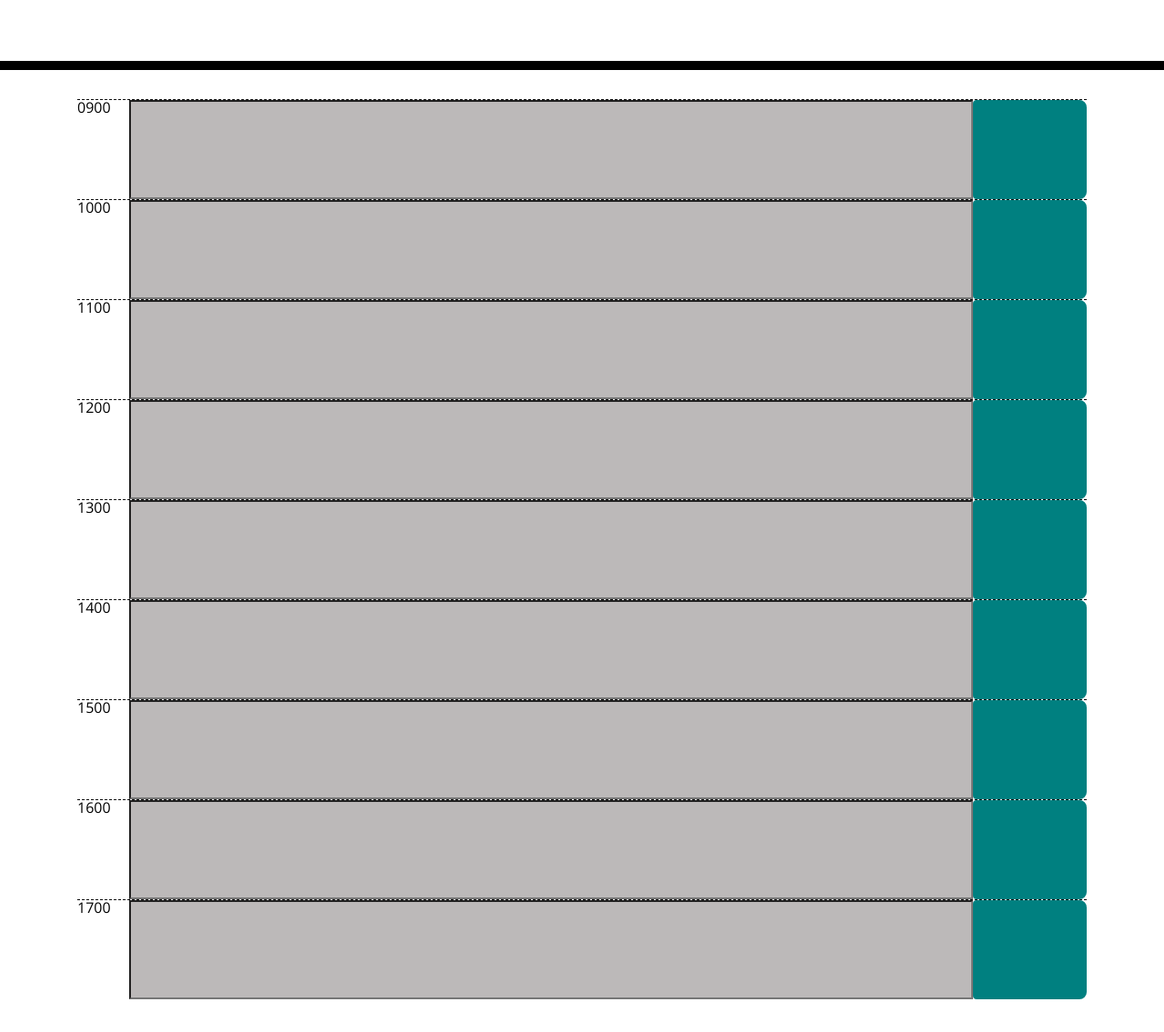
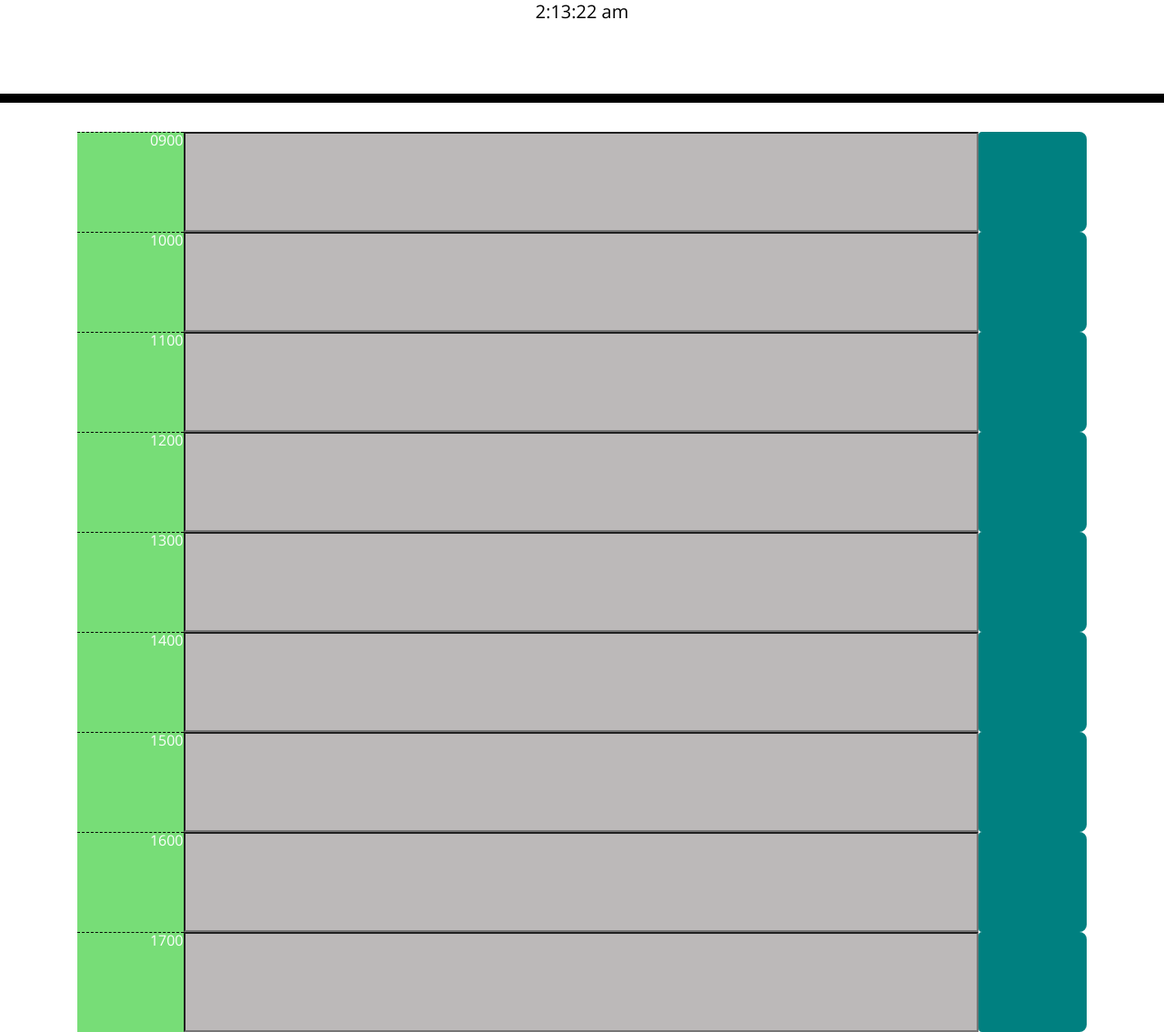
Before and after one commit to erict001/Work-Planner, a plain HTML site: page index.html in a window 1280 px wide. Shown: the part 191-1326 px from the top of the page at 91% size. Before the commit the page ends 1290 px from the top, so only its background shows below. Drawn offline with nearby package versions, Linux system fonts and the light colour scheme.

Commit message:
moment almost working

```diff
--- a/index.html
+++ b/index.html
@@ -30,50 +30,50 @@
     </header>
     <div class="container">
       <!-- Timeblocks go here -->
-      <div class="hour">
-        <div class="hourPlace"> 0900 </div>
-        <input type="text" class="textDiv">
+      <div class="whole">
+        <div class="hour"> 0900 </div>
+        <input type="text" id="description" class="textDiv">
         <button class="btn"></button>
       </div>
-      <div class="hour">
-        <div class="hourPlace"> 1000 </div>
-        <input type="text" class="textDiv">
+      <div class="whole">
+        <div class="hour"> 1000 </div>
+        <input type="text" id="description" class="textDiv">
         <button class="btn"></button>
       </div>
-      <div class="hour">
-        <div class="hourPlace"> 1100 </div>
-        <input type="text" class="textDiv">
+      <div class="whole">
+        <div class="hour"> 1100 </div>
+        <input type="text" id="description" class="textDiv">
         <button class="btn"></button>
       </div>
-      <div class="hour">
-        <div class="hourPlace"> 1200 </div>
-        <input type="text" class="textDiv">
+      <div class="whole">
+        <div class="hour"> 1200 </div>
+        <input type="text" id="description" class="textDiv">
         <button class="btn"></button>
       </div>
-      <div class="hour">
-        <div class="hourPlace"> 1300 </div>
-        <input type="text" class="textDiv">
+      <div class="whole">
+        <div class="hour"> 1300 </div>
+        <input type="text" id="description" class="textDiv">
         <button class="btn"></button>
       </div>
-      <div class="hour">
-        <div class="hourPlace"> 1400 </div>
-        <input type="text" class="textDiv">
+      <div class="whole">
+        <div class="hour"> 1400 </div>
+        <input type="text" id="description" class="textDiv">
         <button class="btn"></button>
       </div>
-      <div class="hour">
-        <div class="hourPlace"> 1500 </div>
-        <input type="text" class="textDiv">
+      <div class="whole">
+        <div class="hour"> 1500 </div>
+        <input type="text" id="description" class="textDiv">
         <button class="btn"></button>
       </button>
     </div>
-      <div class="hour">
-        <div class="hourPlace"> 1600 </div>
-        <input type="text" class="textDiv">
+      <div class="whole">
+        <div class="hour"> 1600 </div>
+        <input type="text" id="description" class="textDiv">
         <button class="btn"></button>
       </div>
-      <div class="hour">
-        <div class="hourPlace">1700</div>
-        <input type="text" class="textDiv">
+      <div class="whole">
+        <div class="hour">1700</div>
+        <input type="text" id="description" class="textDiv">
         <button class="btn"></button>
       </div>
 
--- a/script.js
+++ b/script.js
@@ -1,16 +1,16 @@
 var currentDayEl = $('#currentDay')
-var hourEl = $(".hourPlace")
+var hourEl = $(".hour")
 var textEl = $(".textDiv")
 var saveBtnEl = $(".btn")
 var localPull = JSON.parse(localStorage.getItem("itinerary"))
 var saveArr = []
-var finish = localPull[0]
-var hourText = Number(hourEl.text())
-var timeText = Number(moment().format("HH"))
+// var finish = localPull[]
+// var hourText = Number(hourEl.text())
+// var timeText = Number(moment().format("HH"))
+
 
 //Moment.js global variables
-var time = moment()
-var beforeTime =
+
 
 
 //use moment.js to display current date
@@ -24,57 +24,100 @@ $("#currentDay").text(time);
 
 // save text to console
 
-function saveText() {
+// function saveText() {
+//     var toDo = [{
+//         work: $(this).siblings("input").val(),
+//         hour: $(this).siblings("div").text(),
+//     }]
+
+//     saveArr.push(toDo)
+
+//     console.log(toDo)
+
+//     var schedule = JSON.stringify(saveArr)
+
+//     if (localPull === null) {
+//         JSON.stringify(schedule)
+//         localStorage.setItem("itinerary", schedule)
+//     } else {
+//         saveArr.push(JSON.parse(localStorage.getItem("itinerary")))
+//         localStorage.setItem("itinerary", schedule)
+//     }
+// };
+// saveBtnEl.click(saveText)
+// console.log(saveBtnEl)
+
+
+// function renderMessage() {
+
+//     if (localPull !== null) {
+
+//     }
+//   }
+
+//save text to console
+
+$(document).ready(function(saveText) {
+    //listen for button clicks
+    saveBtnEl.onclick(saveText)
+    //get nearby values/time
     var toDo = [{
         work: $(this).siblings("input").val(),
-        hour: $(this).siblings("div").text(),
-    }]
-
-    saveArr.push(toDo)
-
-    console.log(toDo)
-
-    var schedule = JSON.stringify(saveArr)
-
-    if (localPull === null) {
-        JSON.stringify(schedule)
-        localStorage.setItem("itinerary", schedule)
-    } else {
-        saveArr.push(JSON.parse(localStorage.getItem("itinerary")))
-        localStorage.setItem("itinerary", schedule)
-    }
-};
-saveBtnEl.click(saveText)
-console.log(saveBtnEl)
+       hour: $(this).siblings("div").text(),
+           }]
+    //save in local Storage
+    localStorage.setItem("toDo", JSON.stringify(textEl))
 
 
-function renderMessage() {
 
-    if (localPull !== null) {
+});
 
-    }
-  }
+console.log(textEl)
 
+//Moment = time (.past)
+// if (hourText <  time) {
+//     textEl.addClass("past");
+//     textEl.removeClass("present");
+//     textEl.removeClass("future");
 
-//Local storage gets item and renders on field
+// //Moment = time (.present)
+// } else if (hourText == time) {
+//     textEl.addClass("present");
+//     textEl.removeClass("past")
+//     textEl.removeClass("future")
 
-//User inputs text into section
+// //Moment < time (.future)
+// } else {
+//     textEl.addClass("future");
+//     textEl.removeClass("past")
+//     textEl.removeClass("present")
+// }
 
-//save button is clicked in section
+var time = moment();
 
-if (hourText <  timeText) {
-    textEl.addClass("past");
-    textEl.removeClass("present");
-    textEl.removeClass("future");
+function trackTime() {
+    var timeSlot = [9, 10, 11, 12, 13, 14, 15, 16, 17];
 
-} else if (hourText === timeText) {
-    textEl.
-    textEl.addClass("present");
-    textEl.removeClass("past")
-    textEl.removeClass("future")
+    for (var i = 0; i < timeSlot.length; i++) {
+        var hour = timeSlot [i];
 
-} else {
-    textEl.addClass("future");
-    textEl.removeClass("past")
-    textEl.removeClass("present")
+    if (time > hourEl) {
+        document.querySelectorAll('.hour').forEach(function (dscrpB) {
+            dscrpB.classList.add('past');
+            console.log('Before worked');
+          });
+
+    } else if (time == hourEl) {
+        document.querySelectorAll('.hour').forEach(function (dscrpB) {
+            dscrpB.classList.add('present');
+            console.log('Present worked');
+          });
+
+    } else {
+        document.querySelectorAll('.hour').forEach(function (dscrpB) {
+            dscrpB.classList.add('future');
+            console.log('After worked');
+          });
 }
+    }};
+trackTime();
--- a/style.css
+++ b/style.css
@@ -71,24 +71,23 @@ textarea {
   transition: all 0.3s ease-in-out;
 }
 
-.hour {
+.whole {
   display: flex;
   flex-direction: row;
 }
 
-.hour h4 {
+.hour {
   width: 10vw;
   text-align: right;
-  margin-top: 20px;
 }
 
-.hour input {
+.whole input {
   width: 75vw;
   background-color: rgb(188, 185, 185);
-  margin-left: 20px;
+
 }
 
-.hour button {
+.whole button {
   width: 10vw;
   background-color: teal;
   border-top-right-radius: 8px;
```
